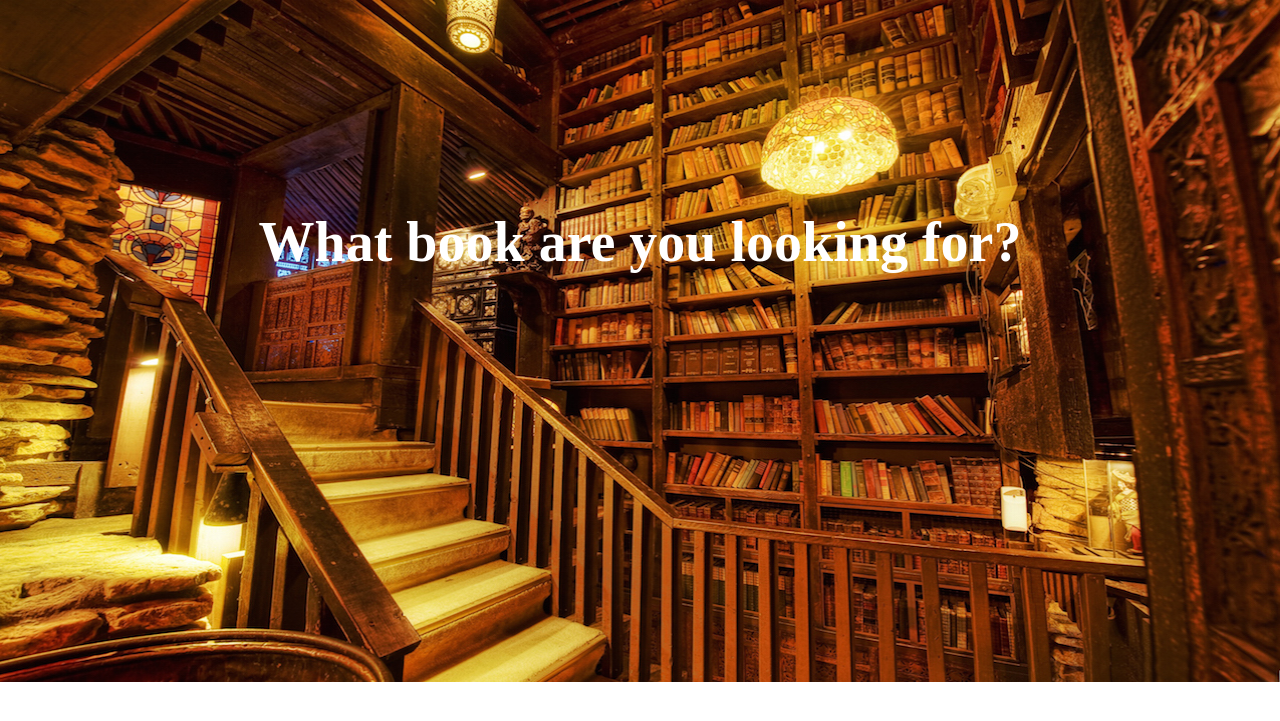
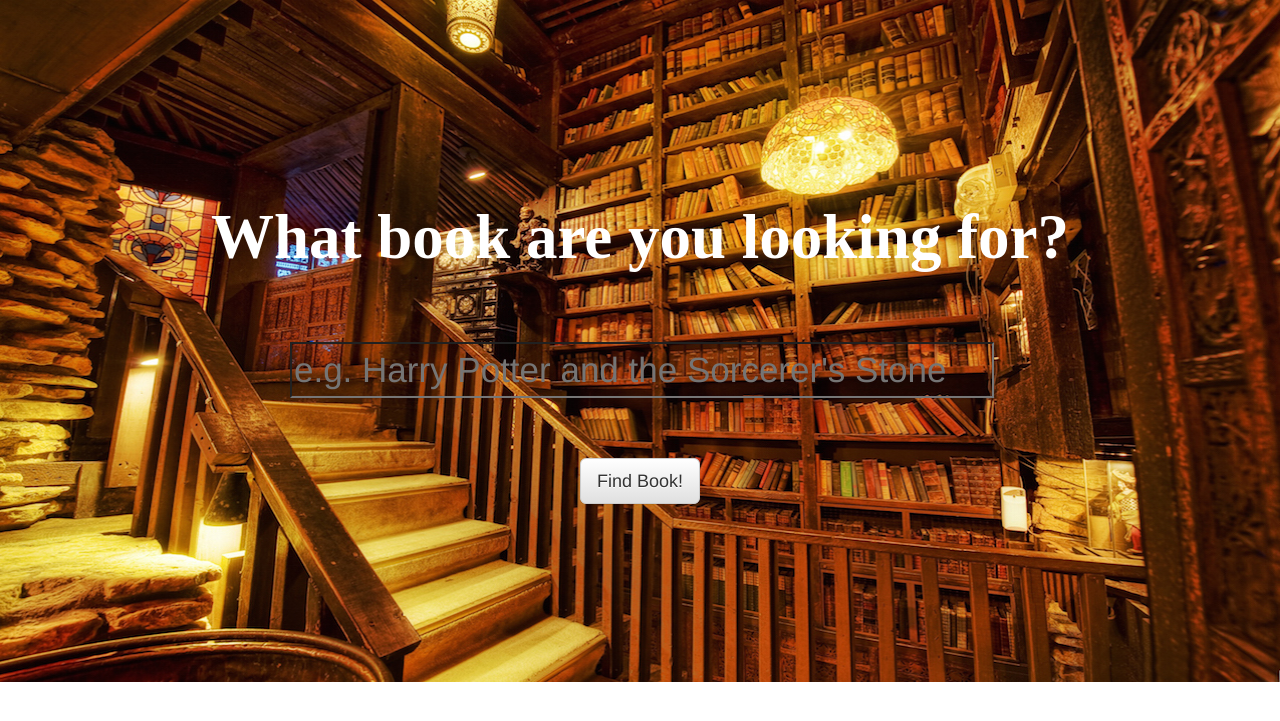
Before and after one commit to rufellouis/library_serverAJAX, a Node server app: page / in a window 1280 px wide. Shown: the top 721 px of the page. Run offline with Node 20, Linux system fonts and the light colour scheme; some libraries are stand-ins or nearby versions; some web fonts are replaced.

Commit message:
/ layout final

```diff
--- a/public/css/index.css
+++ b/public/css/index.css
@@ -1,15 +1,28 @@
 @import url(http://fonts.googleapis.com/css?family=Schoolbell);
 
 #indexText {
-  margin-top: -480px;
+  margin-top: -490px;
   text-align: center;
 }
 
 #indexTitle {
-  font-size: 400%;
+  font-size: 450%;
   font-weight: bolder;
   font-family: "Schoolbell";
   color: white;
+}
+
+#bookSearch {
+  margin-top: 60px;
+  margin-bottom: 60px;
+  font-size: 250%;
+  width: 55%;
+  color: white;
+  background: transparent;
+}
+
+#submitButton {
+  display: none;
 }
 
 /*  responsive   image  */
--- a/views/index.ejs
+++ b/views/index.ejs
@@ -29,6 +29,15 @@
 
   <div id="indexText">
     <div id="indexTitle">What book are you looking for?</div>
+    <form action="javascript:void(0)" method="POST">
+      <label for="bookSearch"></label>
+      <input type="text" name="bookSearch" id="bookSearch" placeholder="e.g. Harry Potter and the Sorcerer's Stone">
+      <div>
+        <button class="btn btn-default btn-lg">Find Book!</button>
+        <input type="submit" id="submitButton">
+      </div>
+
+    </form>
   </div>
 
 </body>
```
